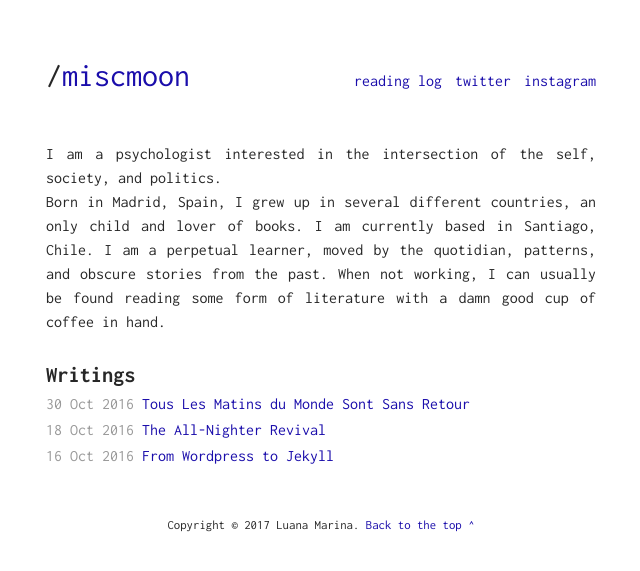
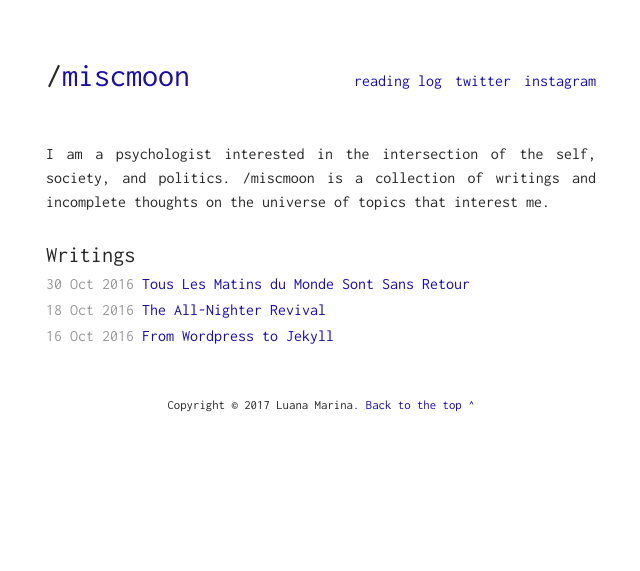
Before and after one commit to miscmoon/miscmoon.github.io, a Jekyll site: the page built from index.html, in a window 1280 px wide. Shown: the top 571 px of the page, without its empty margins (319-959 px from the left). Built offline with Jekyll 4.4.1, drawn with Linux system fonts in a browser that asks for light colours.

Commit message:
Update index.html

```diff
--- a/index.html
+++ b/index.html
@@ -13,10 +13,10 @@ layout: default
     </ul>
 </div>
 <div class="intro">
-    <p align="justify">I am a psychologist interested in the intersection of the self, society, and politics.<br /> Born in Madrid, Spain, I grew up in several different countries, an only child and lover of books. I am currently based in Santiago, Chile. I am a perpetual learner, moved by the quotidian, patterns, and obscure stories from the past. When not working, I can usually be found reading some form of literature with a damn good cup of coffee in hand. </p>
+    <p align="justify">I am a psychologist interested in the intersection of the self, society, and politics. /miscmoon is a collection of writings and incomplete thoughts on the universe of topics that interest me.</p>
 </div>
 <div class="blog">
-    <h1><strong>Writings</strong></h1>
+    <h1>Writings</h1>
     <ul>
         {% for post in site.posts %}
         <li>
```
